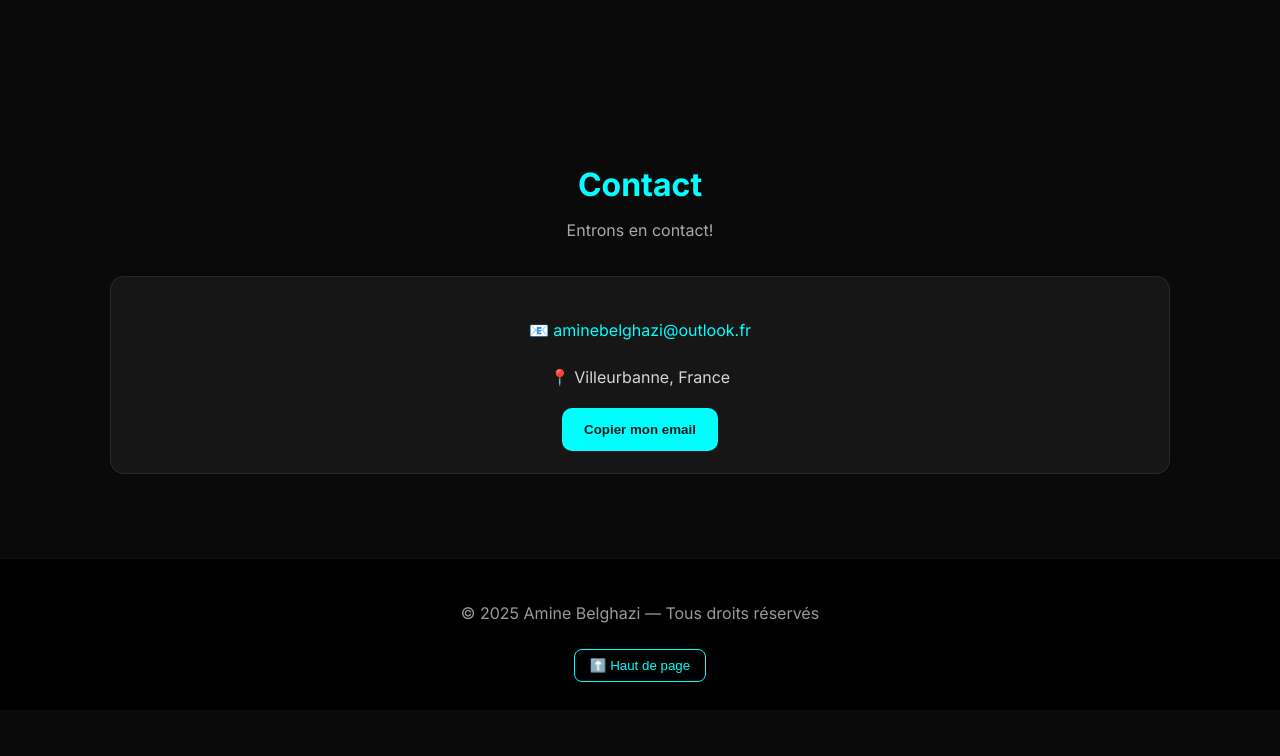
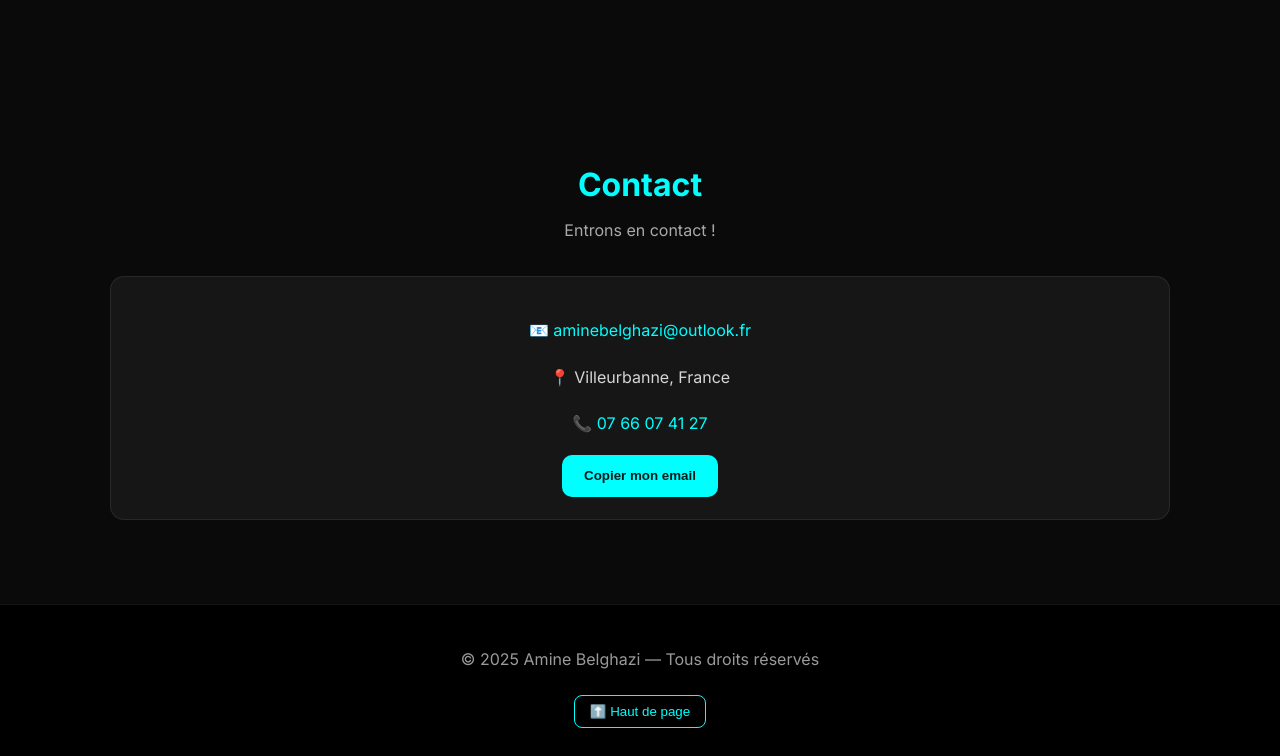
Before and after one commit to aminebelghazi/belghazi, a plain HTML site: page index.html in a window 1280 px wide. Shown: the part 2254-3010 px from the top of the page. Before the commit the page ends 2964 px from the top, so only its background shows below. Drawn offline with Linux system fonts and the light colour scheme.

Commit message:
Update index.html

```diff
--- a/index.html
+++ b/index.html
@@ -177,16 +177,18 @@
     <section id="contact" class="section" aria-label="Contact">
   <div class="section-header">
     <h2 class="section-title">Contact</h2>
-        <p class="section-subtitle">Entrons en contact! </p>
+    <p class="section-subtitle">Entrons en contact !</p>
   </div>
 
   <div class="contact-panel reveal">
     <p>📧 <a href="mailto:aminebelghazi@outlook.fr">aminebelghazi@outlook.fr</a></p>
     <p>📍 Villeurbanne, France</p>
+    <p>📞 <a href="tel:+33766074127">07 66 07 41 27</a></p>
     <button class="btn btn-primary" onclick="copyEmail()">Copier mon email</button>
   </div>
 </section>
 </main>
+
 
   <!-- Footer -->
   <footer class="footer">
```
Lines whose indentation alone changed are shown as unchanged.
